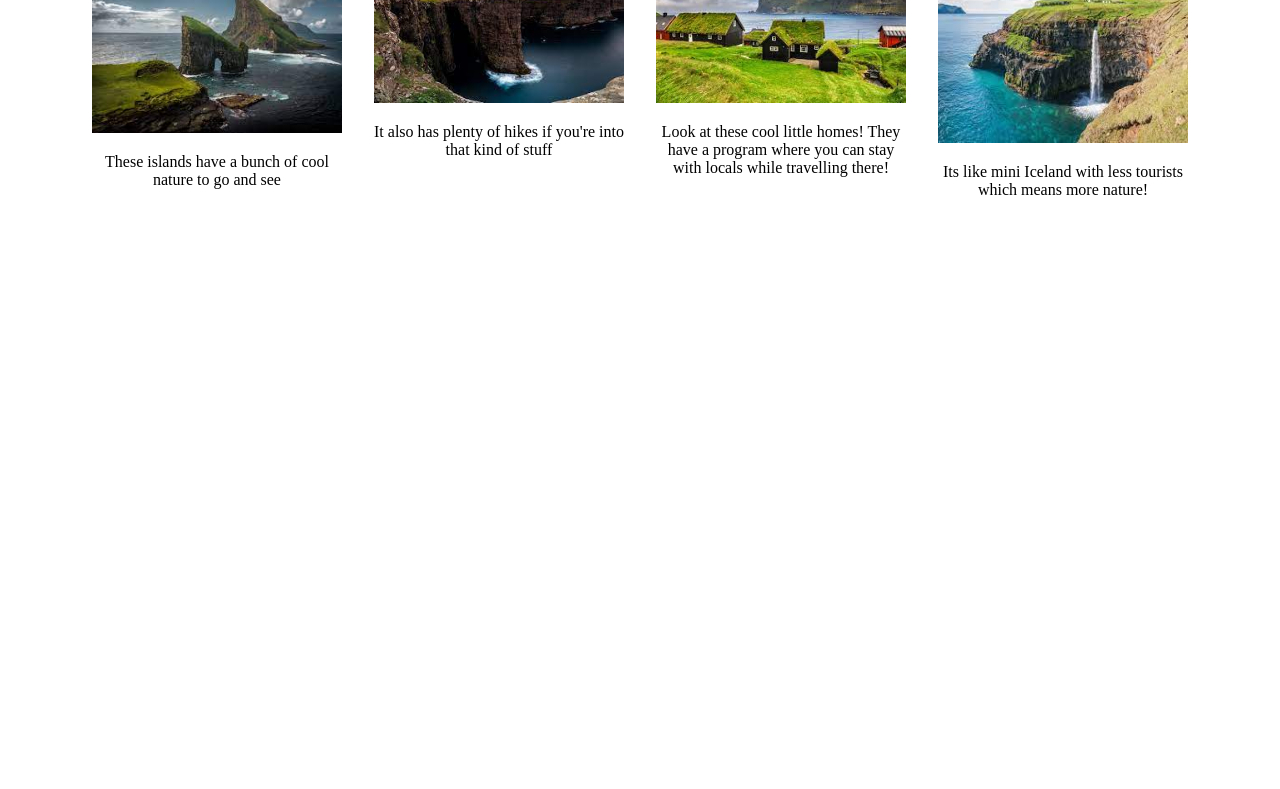
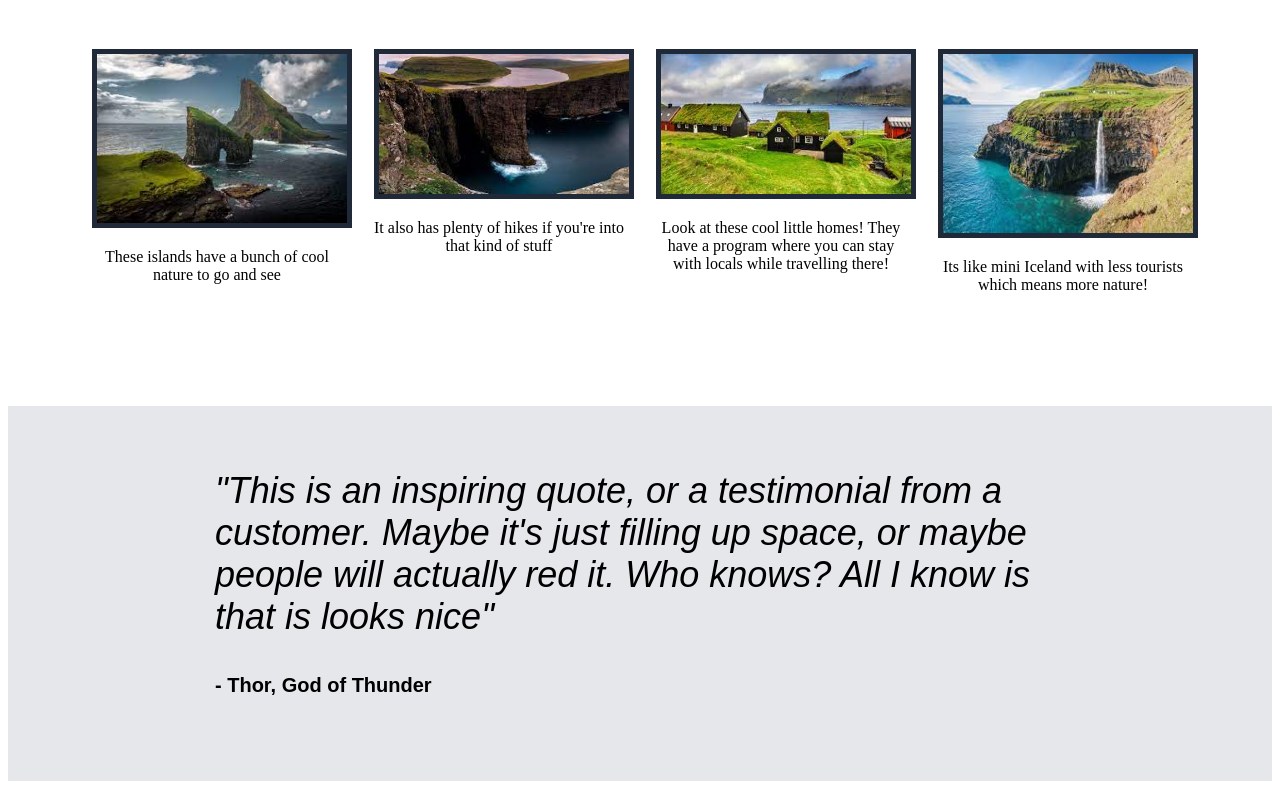
Before and after one commit to KrystianRusin/Landing-Page, a plain HTML site: page index.html in a window 1280 px wide. Shown: the part 631-1420 px from the top of the page. Before the commit the page ends 854 px from the top, so only its background shows below. Drawn offline with Linux system fonts and the light colour scheme.

Commit message:
Added and styled quote with placeholder text

```diff
--- a/index.html
+++ b/index.html
@@ -43,5 +43,15 @@
             </div>
         </div>
 
+    <div class="quote-wrapper">
+        <div class="quote-container">
+            <i class="quote-text"> "This is an inspiring quote, or a testimonial from a customer.
+                Maybe it's just filling up space,
+                or maybe people will actually red it. Who knows? All I know is that is looks nice"
+            </i>
+            <p class="author-text"> - Thor, God of Thunder</p>
+        </div>
+    </div>
+
 </body>
 </html>
--- a/styles.css
+++ b/styles.css
@@ -38,6 +38,7 @@
 .main-img {
     width: 450px;
     height: auto;
+    border: 3px solid #F9FAF8;
 }
 
 .sub-text {
@@ -58,6 +59,7 @@
 }
 
 .middle-title {
+    margin-top: 64px;
     font-family: sans-serif;
     text-align: center;
     font-size: 36px;
@@ -68,6 +70,8 @@
 .middle-info-wrapper {
     display: flex;
     justify-content: center;
+    margin-top: 64px;
+    margin-bottom: 96px;
     gap: 32px;
 }
 
@@ -77,6 +81,7 @@
 }
 
 .middle-img {
+    border: 5px solid #1F2937;
     max-width: 250px;
     max-height: auto;
 }
@@ -93,6 +98,33 @@
     background-color: #3882F6;
 }
 
+.quote-wrapper {
+    padding: 64px;
+    background-color: #E5E7EB;
+    display: flex;
+    flex-direction: column;
+    align-items: center;
+    flex-wrap: wrap;
+}
+
+.quote-text {
+    font-family: sans-serif;
+    font-size: 36px;
+    max-width: 800px;
+}
+
+.quote-container {
+    width: 850px;
+}
+
+.author-text {
+    margin-left: auto;
+    padding-top: 16px;
+    font-family: sans-serif;
+    font-size: 20px;
+    font-weight: 900;
+}
+
 ul{
     list-style: none;
 }
```
